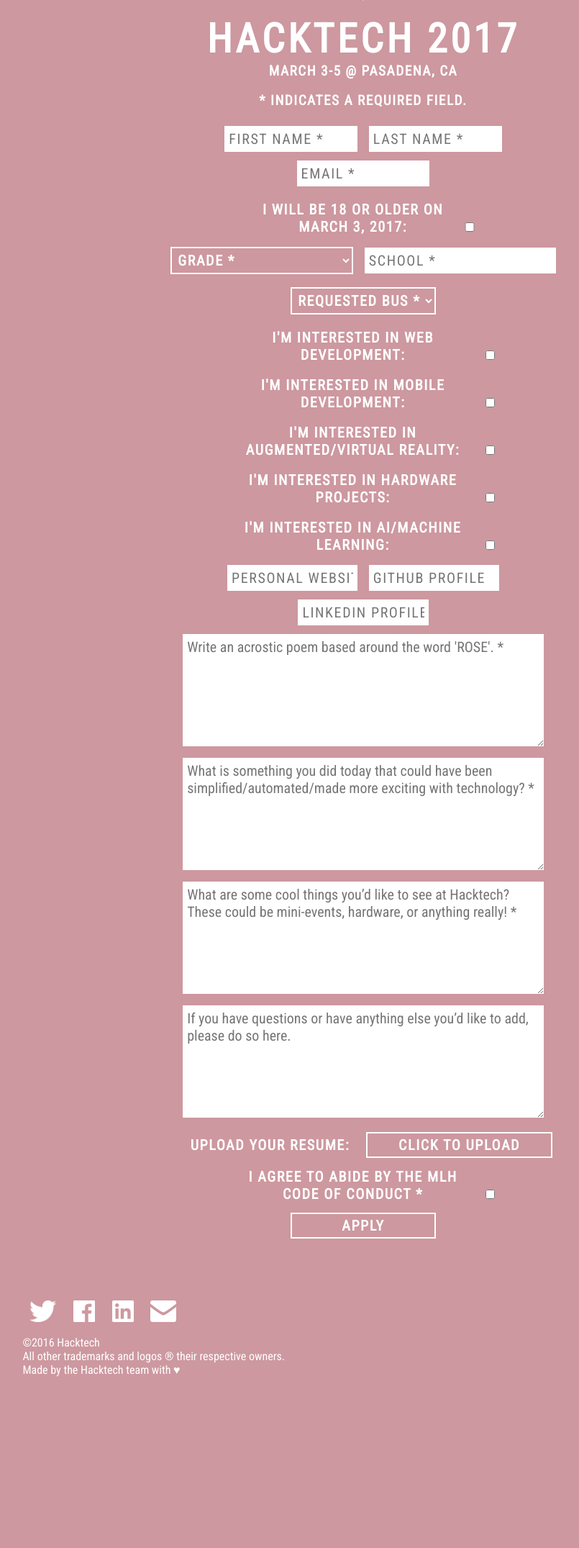
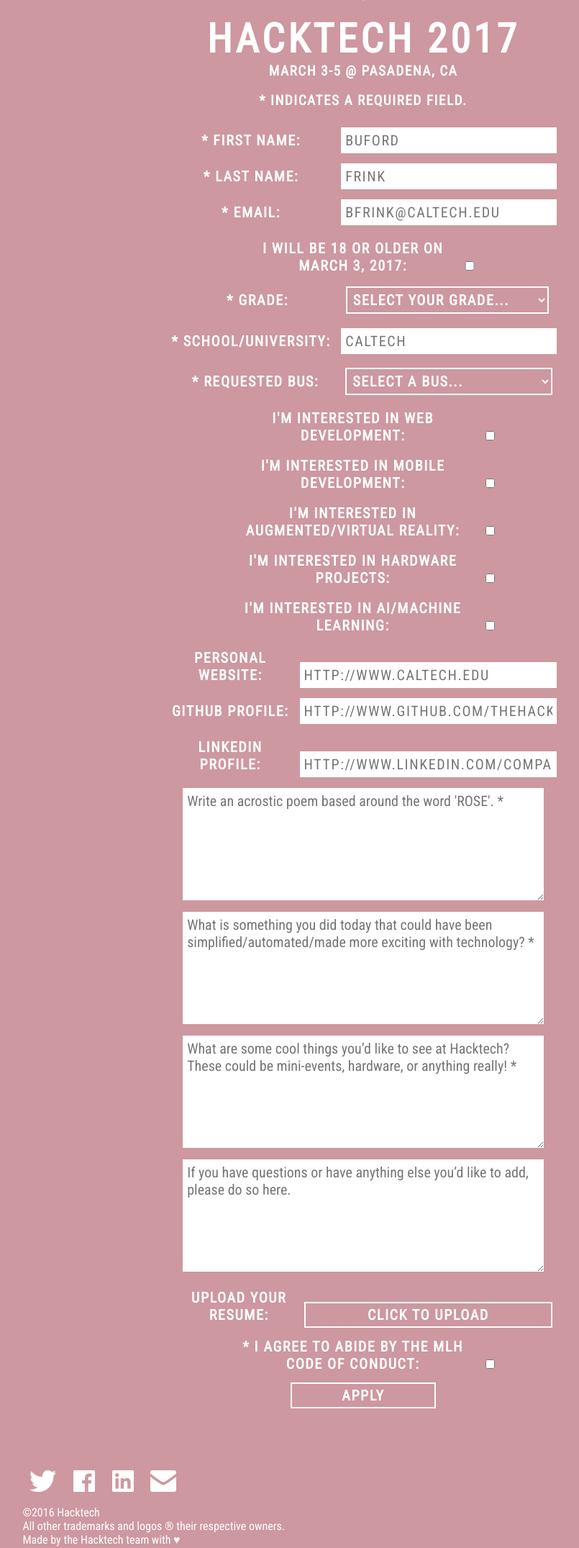
Before and after one commit to TheHacktech/JoinTech, a Flask app: page /apply/ in a window 1280 px wide. Shown: the part 297-2448 px from the top of the page at 72% size, without its empty margins (135-940 px from the left). Before the commit the page ends 2210 px from the top, so only its background shows below. Run offline with Flask 2, Linux system fonts and the light colour scheme; parts of the project's set-up code (start-up, migrations or seed data) failed here and were passed over; some libraries are stand-ins or nearby versions.

Commit message:
Move explainer text to side of form fields

```diff
--- a/static/assets/js/register.js
+++ b/static/assets/js/register.js
@@ -101,13 +101,13 @@
         document.getElementById('formTextGrade').name = "grade";
         document.getElementById('formTextGrade').style="width: 30%";
         document.getElementById('gradeDrop').style="width: 30%";
-        document.getElementById('school').style="width: 30%";
+        document.getElementById('gradeExplain').style="border: 2px; width: 30%";
     } else {
         document.getElementById('gradeDrop').name = "grade";
         document.getElementById('formTextGrade').name = "gradeOther";
         document.getElementById('formTextGrade').style="display: none;";
-        document.getElementById('gradeDrop').style="width: 45%";
-        document.getElementById('school').style="width: 45%";
+        document.getElementById('gradeDrop').style="width: 50%";
+        document.getElementById('gradeExplain').style="border: 2px; width: 40%";
     }
 }
 
--- a/templates/register.html
+++ b/templates/register.html
@@ -22,12 +22,12 @@
         <div id="form">
             <form method="post" action="{{ url_for('register') }}" id="registerForm" enctype="multipart/form-data">
                 <div id="formMessage" class="label" style="border: 2px; width: 95%; display: none;"></div>
-                <div><input type="text" name="fname" id="fname" placeholder="First Name *" style="width: 30%">
-                <input type="text" name="lname" id="lname" placeholder="Last Name *" style="width: 30%">
-                <input type="text" name="email" id="email" placeholder="Email *" style="width: 30%"></div>
+                <div><div type="button" id="fnameExplain" class="label" style="border: 2px; width: 40%">* First Name:</div><input type="text" name="fname" id="fname" placeholder="Buford" style="width: 50%"></div>
+                <div><div type="button" id="lnameExplain" class="label" style="border: 2px; width: 40%">* Last Name:</div><input type="text" name="lname" id="lname" placeholder="Frink" style="width: 50%"></div>
+                <div><div type="button" id="emailExplain" class="label" style="border: 2px; width: 40%">* Email:</div><input type="text" name="email" id="email" placeholder="bfrink@caltech.edu" style="width: 50%"></div>
                 <div><div type="button" id="ageExplain" class="label" style="border: 2px; width: 50%"> I will be 18 or older on March 3, 2017:</div><input type="checkbox" class="checkbox" name="age" id="age"></div>
-                <div style="margin: 6px"><select onchange="checkOther();" id="gradeDrop" name="grade" style="width: 45%">
-                    <option value="default" disabled selected>Grade *</option>
+                <div style="margin: 6px"><div type="button" id="gradeExplain" class="label" style="border: 2px; width: 40%">* Grade:</div><select onchange="checkOther();" id="gradeDrop" name="grade" style="width: 50%">
+                    <option value="default" disabled selected>Select your grade...</option>
                     <option value="hs">High School</option>
                     <option value="ug1">1st Year</option>
                     <option value="ug2">2nd Year</option>
@@ -36,10 +36,10 @@
                     <option value="gr">Graduate</option>
                     <option value="other">Other</option>
                 </select>
-                <input type="text" name="gradeOther" id="formTextGrade" placeholder="Postdoc, Sponsor, etc" style="display: none;">
-                <input type="text" id="school" name="school" placeholder="School *" style="width: 45%"></div>
-                <div><select name="busorigin" id="formSelectBus" >
-                    <option value="default" disabled selected>Requested Bus *</option>
+                <input type="text" name="gradeOther" id="formTextGrade" placeholder="Postdoc, Sponsor, etc" style="display: none;"> </div>
+                <div><div type="button" id="schoolExplain" class="label" style="border: 2px; width: 40%">* School/University:</div><input type="text" id="school" name="school" placeholder="Caltech" style="width: 50%"></div>
+                <div style="margin-top: 6px;"><div type="button" id="busExplain" class="label" style="border: 2px; width: 40%">* Requested Bus:</div><select name="busorigin" id="formSelectBus" style="width: 50%;">
+                    <option value="default" disabled selected>Select a bus...</option>
                     <option value="no">No Bus Needed</option>
                     <option value="ucb">UC Berkeley</option>
                     <option value="tech">Caltech</option>
@@ -56,17 +56,17 @@
                 <div><div type="button" id="arvrExplain" class="label" style="border: 2px; width: 60%">I'm interested in augmented/virtual reality:</div><input type="checkbox" class="checkbox" name="arvrdev" id="arvrdev"></div>
                 <div><div type="button" id="hardwareExplain" class="label" style="border: 2px; width: 60%">I'm interested in hardware projects:</div><input type="checkbox" class="checkbox" name="hardwaredev" id="hardwaredev"></div>
                 <div><div id="aiExplain" type="button" class="label" style="border: 2px; width: 60%">I'm interested in AI/machine learning:</div><input type="checkbox" class="checkbox" name="aidev" id="aidev"></div>
-                <div style="margin: 6px; margin-bottom: 0;"><input type="url" name="website" id="website" style="width: 30%" onclick="personalUpdate('website')" onblur="personalRemove('website')" placeholder="Personal Website">
-                    <input type="url" name="github" id="github" style="width: 30%" onclick="personalUpdate('github')" onblur="personalRemove('github')" placeholder="Github Profile">
-                    <input type="url" name="linkedin" id="linkedin" style="width: 30%" onclick="personalUpdate('linkedin')" onblur="personalRemove('linkedin')" placeholder="LinkedIn Profile"></div>
+                <div style="margin-top: 3px;"><div type="button" id="websiteExplain" class="label" style="border: 2px; width: 30%">Personal Website:</div><input type="url" name="website" id="website" style="width: 60%" onclick="personalUpdate('website')" onblur="personalRemove('website')" placeholder="http://www.caltech.edu"></div>
+                <div><div type="button" id="ghExplain" class="label" style="border: 2px; width: 30%">Github Profile:</div><input type="url" name="github" id="github" style="width: 60%" onclick="personalUpdate('github')" onblur="personalRemove('github')" placeholder="http://www.github.com/thehacktech"></div>
+                <div style="margin-bottom: 3px;"><div type="button" id="linkedinExplain" class="label" style="border: 2px; width: 30%">LinkedIn Profile:</div><input type="url" name="linkedin" id="linkedin" style="width: 60%" onclick="personalUpdate('linkedin')" onblur="personalRemove('linkedin')" placeholder="http://www.linkedin.com/company/hacktech"></div>
                 <textarea name="poem" id="poem" placeholder="Write an acrostic poem based around the word 'ROSE'. *" rows="6"></textarea>
                 <textarea name="techsimplify" id="techsimplify" placeholder="What is something you did today that could have been simplified/automated/made more exciting with technology? *" rows="6"></textarea>
                 <textarea name="hacktechsuggest" id="hacktechsuggest" placeholder="What are some cool things you’d like to see at Hacktech? These could be mini-events, hardware, or anything really! *" rows="6"></textarea>
                 <textarea name="othercomment" id="othercomment" placeholder="If you have questions or have anything else you’d like to add, please do so here." rows="6"></textarea>
-                <div><div id="resumeExplain" class="label" type="button" style="border: 2px; width: 45%">Upload your resume:</div><button type="button" id="resumeUploadBtn" style="width: 45%; white-space: nowrap; overflow: hidden; text-overflow: ellipsis;" onclick="uploadResume()">Click to upload</button>
+                <div><div id="resumeExplain" class="label" type="button" style="border: 2px; width: 30%">Upload your resume:</div><button type="button" id="resumeUploadBtn" style="width: 60%; white-space: nowrap; overflow: hidden; text-overflow: ellipsis;" onclick="uploadResume()">Click to upload</button>
                 <input type="file" id="resumefileinput" name="resumefileinput" style="display: none" accept=".doc,.docx,.pdf,.txt,.rtf" onchange="updateBtnTxt()">
                 </div>
-                <div><div id="cocExplain" type="button" class="label" style="border: 2px; width: 60%">I agree to abide by the MLH Code of Conduct *</div><input type="checkbox" class="checkbox" name="accept_tos" id="accept_tos"></div>
+                <div><div id="cocExplain" type="button" class="label" style="border: 2px; width: 60%">* I agree to abide by the MLH Code of Conduct:</div><input type="checkbox" class="checkbox" name="accept_tos" id="accept_tos"></div>
                 <input id="formSubmit" class="btn btn-tech" type="submit" value="Apply">
         <!-- <button id="apply">Apply</button> -->
             </form>
```
Also changed, not shown: 2 other files.
